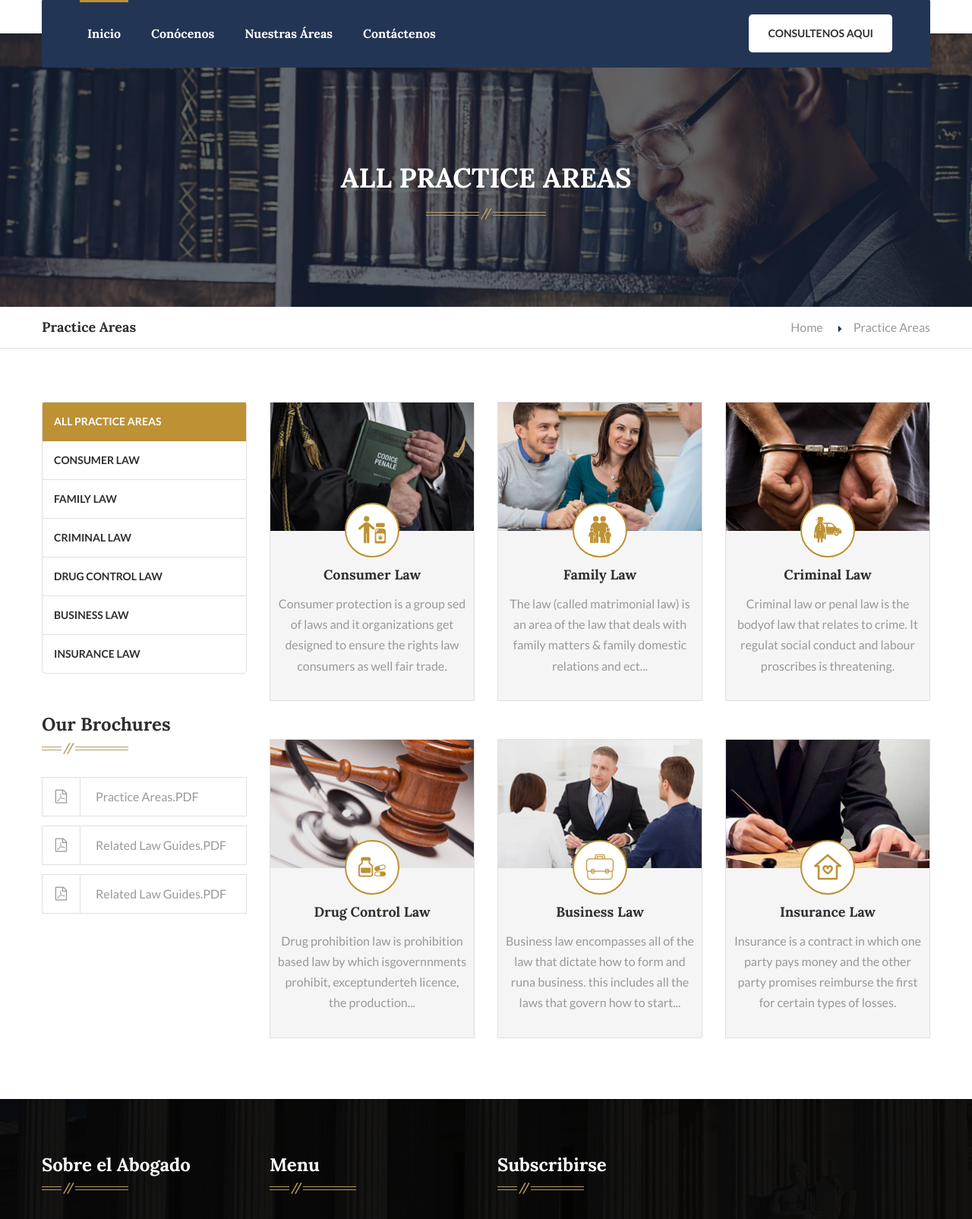
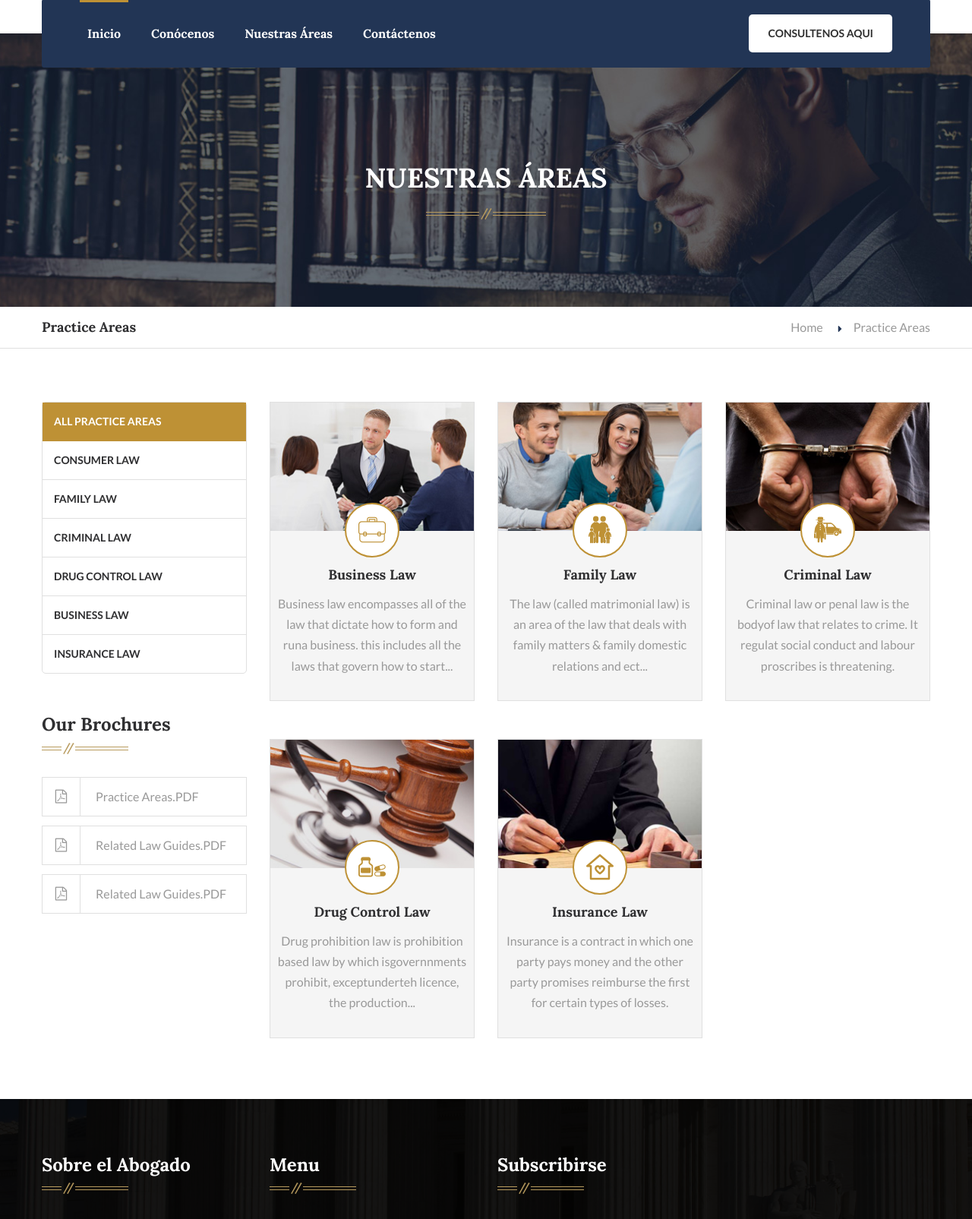
Before and after one commit to Steve12-04/abogado-, a PHP site: page /areas.php in a window 1280 px wide. Shown: the part 166-1771 px from the top of the page at 76% size. Run offline with PHP 8.4, Linux system fonts and the light colour scheme; some libraries are stand-ins or nearby versions.

```diff
--- a/areas.php
+++ b/areas.php
@@ -6,7 +6,7 @@ include("header.html");
         <!--Page Title-->
         <section class="page-title" style="background-image:url(images/background/pagetitle-bg.jpg);">
             <div class="auto-container">
-            	<h1>All Practice Areas</h1>
+            	<h1>NUESTRAS ÁREAS </h1>
             </div>
         </section>
 
@@ -38,12 +38,12 @@ include("header.html");
                                 <!--Practice Area Column-->
                                 <article class="practice-column col-lg-4 col-md-6 col-sm-6 col-xs-12">
                                 	<div class="inner-box">
-                                    	<figure class="image-box"><img src="images\resource\default-image-14.jpg" alt=""></figure>
+                                    	<figure class="image-box"><img src="images\resource\default-image-18.jpg" alt=""></figure>
                                         <div class="lower-content">
-                                        	<div class="icon-box"><span class="flaticon-medical"></span></div>
-                                            <h3><a href="#">Consumer Law</a></h3>
+                                        	<div class="icon-box"><span class="flaticon-briefcase"></span></div>
+                                            <h3><a href="#">Business Law</a></h3>
                                             <div class="text">
-                                            	<p>Consumer protection is a group  sed of laws and it organizations get designed to ensure the rights law consumers as well fair trade.</p>
+                                            	<p>Business law encompasses all of the law that dictate how to form and runa business. this includes all the  laws that govern how to start...</p>
                                             </div>
                                         </div>
                                     </div>
@@ -93,18 +93,7 @@ include("header.html");
                                 </article>
 
                                 <!--Practice Area Column-->
-                                <article class="practice-column col-lg-4 col-md-6 col-sm-6 col-xs-12">
-                                	<div class="inner-box">
-                                    	<figure class="image-box"><img src="images\resource\default-image-18.jpg" alt=""></figure>
-                                        <div class="lower-content">
-                                        	<div class="icon-box"><span class="flaticon-briefcase"></span></div>
-                                            <h3><a href="#">Business Law</a></h3>
-                                            <div class="text">
-                                            	<p>Business law encompasses all of the law that dictate how to form and runa business. this includes all the  laws that govern how to start...</p>
-                                            </div>
-                                        </div>
-                                    </div>
-                                </article>
+
 
                                 <!--Practice Area Column-->
                                 <article class="practice-column col-lg-4 col-md-6 col-sm-6 col-xs-12">
--- a/index.php
+++ b/index.php
@@ -74,7 +74,7 @@ include("header.html");
                     <article class="default-service-column col-md-4 col-sm-6 col-xs-12">
                         <div class="inner-box">
                             <div class="service-header">
-                                <div class="icon"><span class="flaticon-medical"></span></div>
+                                <div class="icon"><span class="flaticon-briefcase"></span></div>
                                 <h4>Derecho civil</h4>
                                 <h3>
                                 Conoce tus derechos civiles</h3>
```
